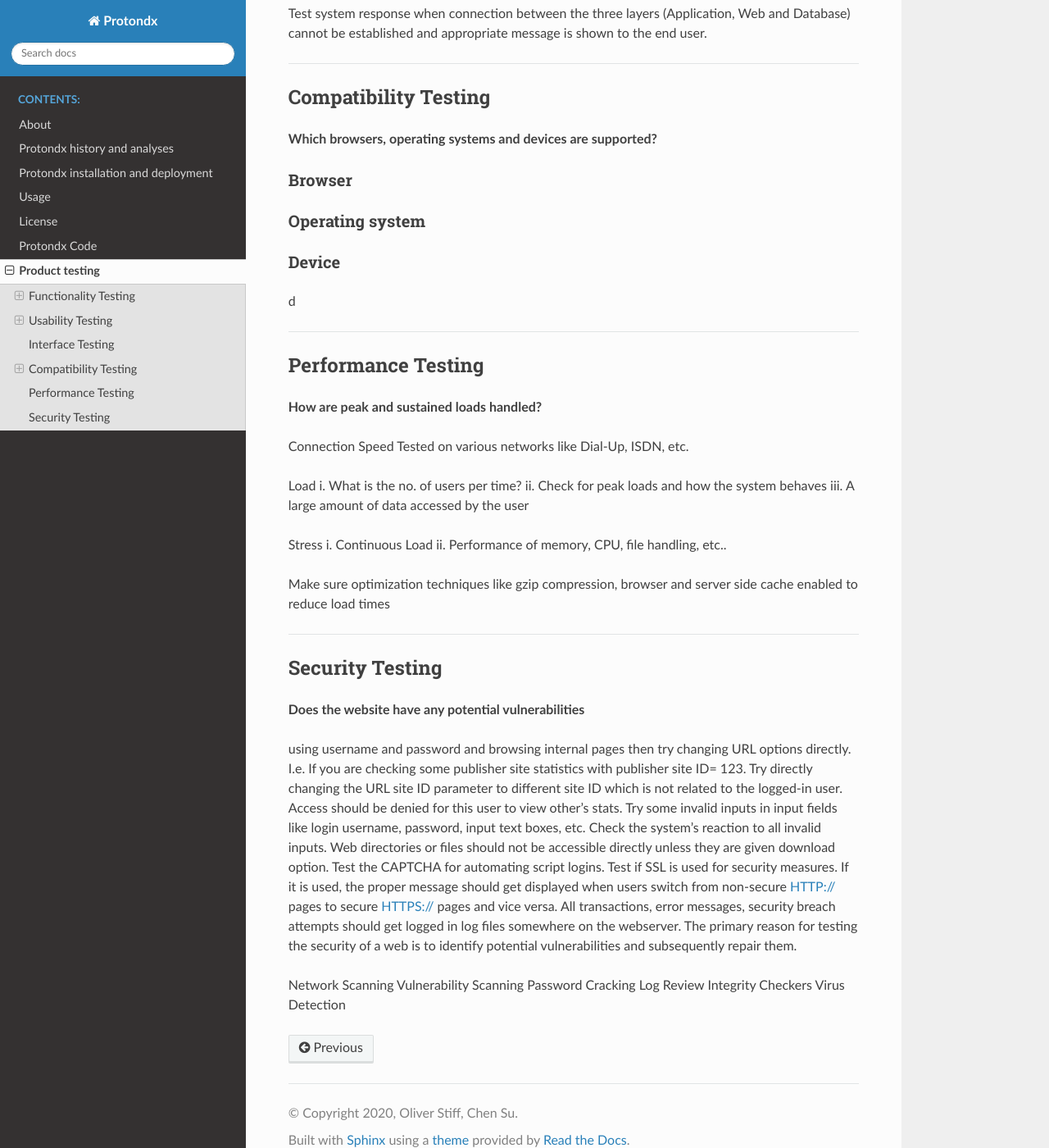
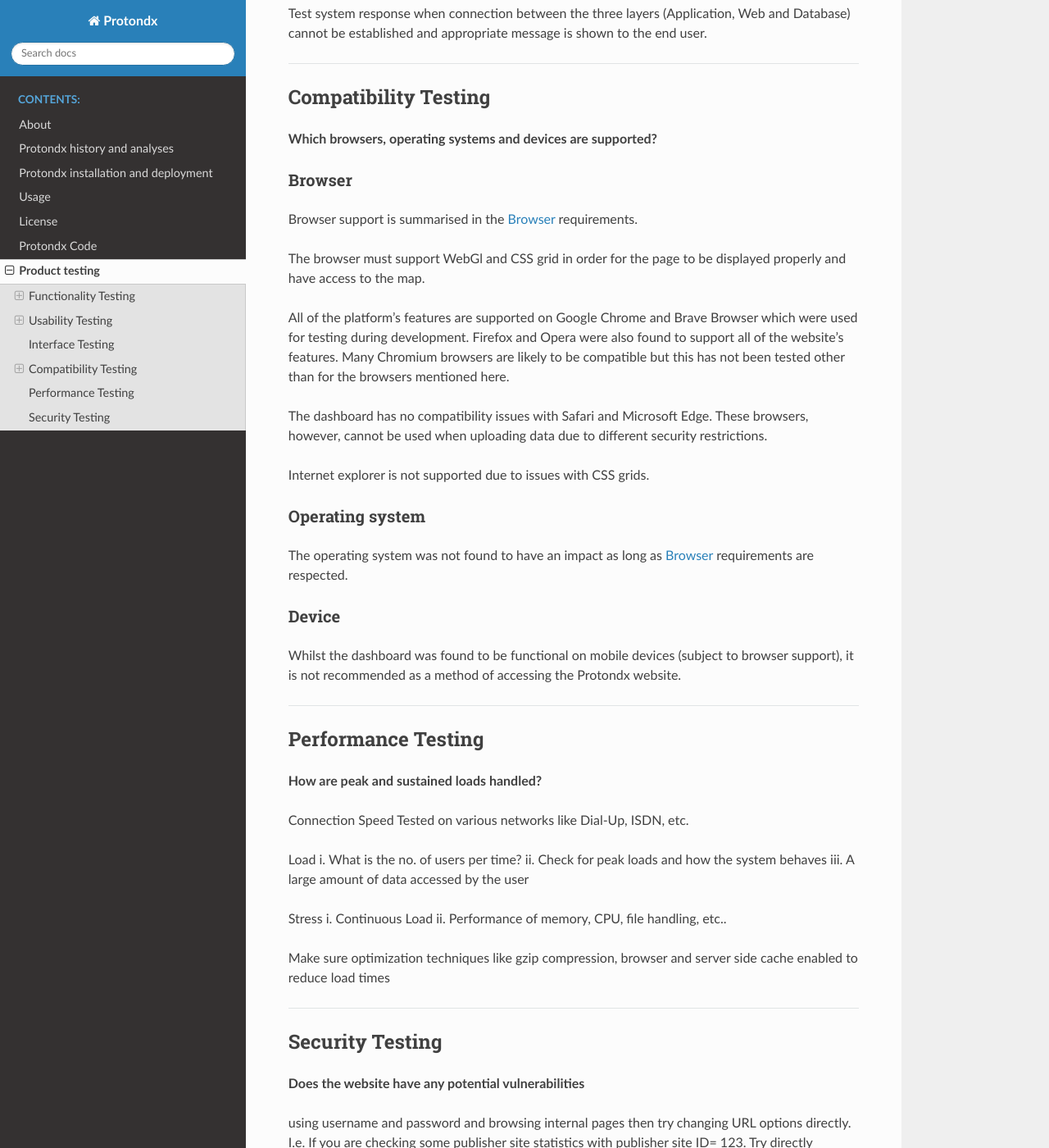
Before and after one commit to bahp/django-protondx, a Sphinx documentation site: the page built from docs/modules/testing.rst, in a window 1280 px wide and 1400 px high, scrolled down 3624 px. Shown: the whole window at 82% size. Built offline with Sphinx 7.4.7 and the Read the Docs theme 2.0.0, drawn with Linux system fonts in a browser that asks for light colours.

Commit message:
update testing and requiremetns docs

```diff
--- a/docs/modules/install/requirements.rst
+++ b/docs/modules/install/requirements.rst
@@ -76,8 +76,10 @@
 
 * Google Chrome
 * Brave
-* Other Chromium browsers
+* Opera
 * Firefox
+
+    + Logo is not resized correctly
 
 
 Limited Support
--- a/docs/modules/testing.rst
+++ b/docs/modules/testing.rst
@@ -179,14 +179,29 @@
 Browser
 ~~~~~~~
 
+Browser support is summarised in the :ref:`requirements-browser` requirements.
+
+The browser must support WebGl and CSS grid in order for the page to be displayed properly and have access to the map.
+
+All of the platform's features are supported on Google Chrome and Brave Browser which were used for testing during
+development. Firefox and Opera were also found to support all of the website's features. Many Chromium browsers are
+likely to be compatible but this has not been tested other than for the browsers mentioned here.
+
+The dashboard has no compatibility issues with Safari and Microsoft Edge. These browsers, however, cannot be used when
+uploading data due to different security restrictions.
+
+Internet explorer is not supported due to issues with CSS grids.
 
 Operating system
 ~~~~~~~~~~~~~~~~
 
+The operating system was not found to have an impact as long as :ref:`requirements-browser` requirements are respected.
 
 Device
 ~~~~~~
-d
+
+Whilst the dashboard was found to be functional on mobile devices (subject to browser support), it is not recommended as
+a method of accessing the |project_name| website.
 
 -----------------
 
```
